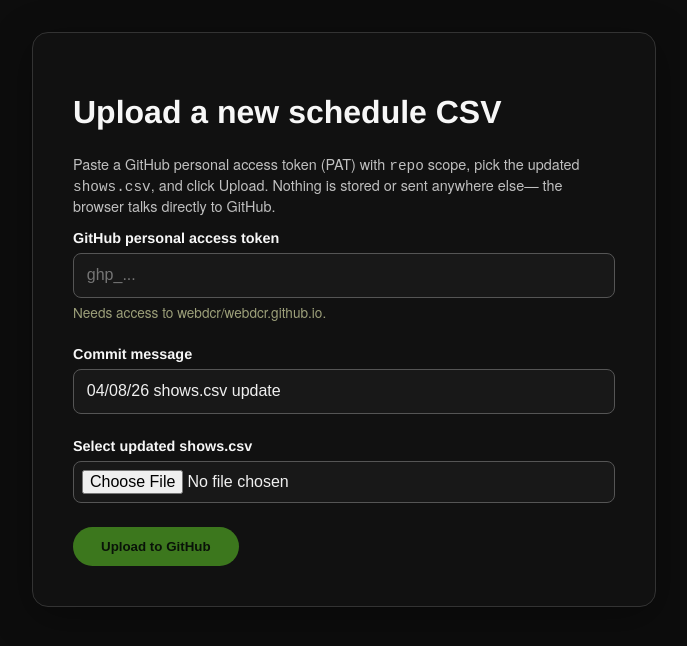
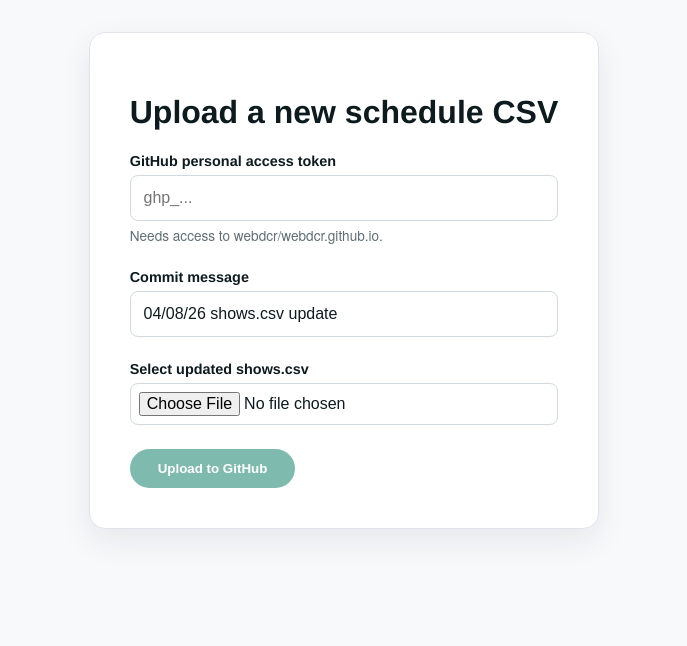
Before and after one commit to webdcr/webdcr.github.io, a Jekyll site: the page admin/shows-upload.html, which Jekyll copies as it is, in a window 1280 px wide. Shown: the top 646 px of the page, without its empty margins (296-983 px from the left). Built offline with Jekyll 4.4.1, drawn with Linux system fonts in a browser that asks for light colours; some web fonts are replaced.

Commit message:
admin panel

```diff
--- a/admin/shows-upload.html
+++ b/admin/shows-upload.html
@@ -9,8 +9,8 @@
     <style>
       body {
         font-family: "Helvetica Neue", Helvetica, Arial, sans-serif;
-        background: #0d0d0d;
-        color: #f7f7f7;
+        background: #f8f9fb;
+        color: #0d1b1e;
         min-height: 100vh;
         margin: 0;
       }
@@ -20,11 +20,11 @@
         padding: 2rem clamp(1rem, 4vw, 3rem);
       }
       .card {
-        background: #111;
-        border: 1px solid #333;
+        background: #ffffff;
+        border: 1px solid #e1e5ea;
         border-radius: 16px;
         padding: clamp(1.5rem, 4vw, 2.5rem);
-        box-shadow: 0 10px 40px rgba(0, 0, 0, 0.35);
+        box-shadow: 0 12px 32px rgba(15, 23, 42, 0.08);
       }
       label {
         display: block;
@@ -37,9 +37,9 @@
       input[type="file"],
       textarea {
         width: 100%;
-        border: 1px solid #555;
-        background: #181818;
-        color: #f0f0f0;
+        border: 1px solid #cfd8e3;
+        background: #fff;
+        color: inherit;
         border-radius: 8px;
         padding: 0.8rem;
         font-size: 1rem;
@@ -53,15 +53,15 @@
         align-items: center;
         justify-content: center;
         gap: 0.5rem;
-        background: #68dd2a;
-        color: #031600;
+        background: #007a5f;
+        color: #fff;
         font-weight: 700;
         border: none;
         border-radius: 999px;
         padding: 0.75rem 1.75rem;
         cursor: pointer;
         transition: transform 160ms ease, box-shadow 160ms ease;
-        box-shadow: 0 4px 12px rgba(104, 221, 42, 0.35);
+        box-shadow: 0 4px 16px rgba(0, 90, 70, 0.25);
       }
       button:disabled {
         opacity: 0.5;
@@ -78,21 +78,21 @@
         margin-top: 1rem;
       }
       .status.info {
-        background: rgba(104, 221, 42, 0.15);
-        color: #c3ff9c;
-        border: 1px solid rgba(104, 221, 42, 0.4);
+        background: #e6f4ea;
+        color: #196a39;
+        border: 1px solid #b9e2c5;
       }
       .status.error {
-        background: rgba(255, 99, 71, 0.12);
-        color: #ffb3a5;
-        border: 1px solid rgba(255, 99, 71, 0.4);
+        background: #fdeceb;
+        color: #a0271f;
+        border: 1px solid #f5b4ad;
       }
       .hint {
-        color: #c0c0c0;
+        color: #4d5b66;
         font-size: 0.9rem;
       }
       .inline-hint {
-        color: #9da07a;
+        color: #5f6d74;
         font-size: 0.85rem;
         margin-top: 0.25rem;
       }
@@ -103,11 +103,6 @@
     <div class="upload-shell">
       <div class="card">
         <h1>Upload a new schedule CSV</h1>
-        <p class="hint">
-          Paste a GitHub personal access token (PAT) with <code>repo</code> scope, pick the
-          updated <code>shows.csv</code>, and click Upload. Nothing is stored or sent anywhere else—
-          the browser talks directly to GitHub.
-        </p>
         <form @submit.prevent="handleSubmit">
           <div class="field-group">
             <label for="token">GitHub personal access token</label>
```
Also changed, not shown: admin/index.html (+9 -9 lines).
